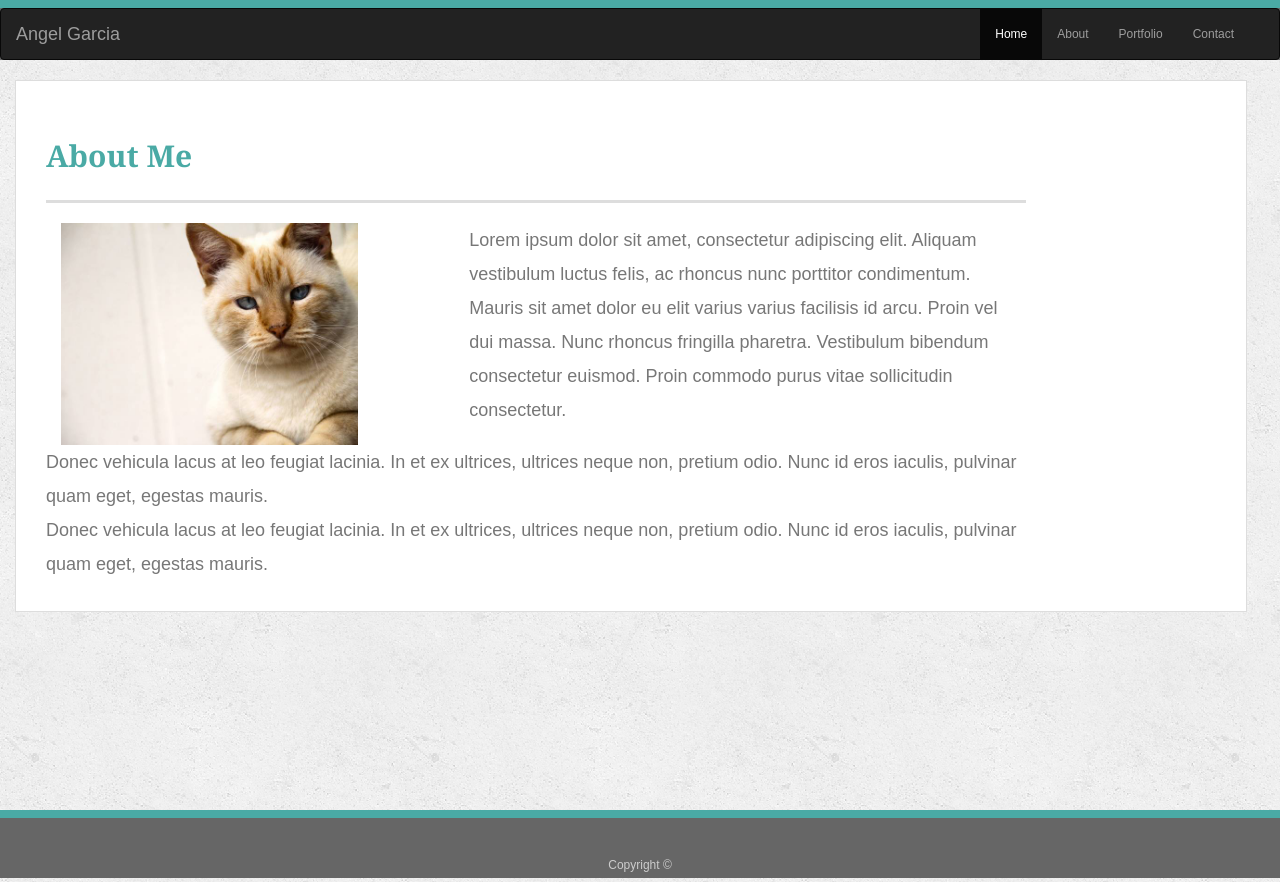
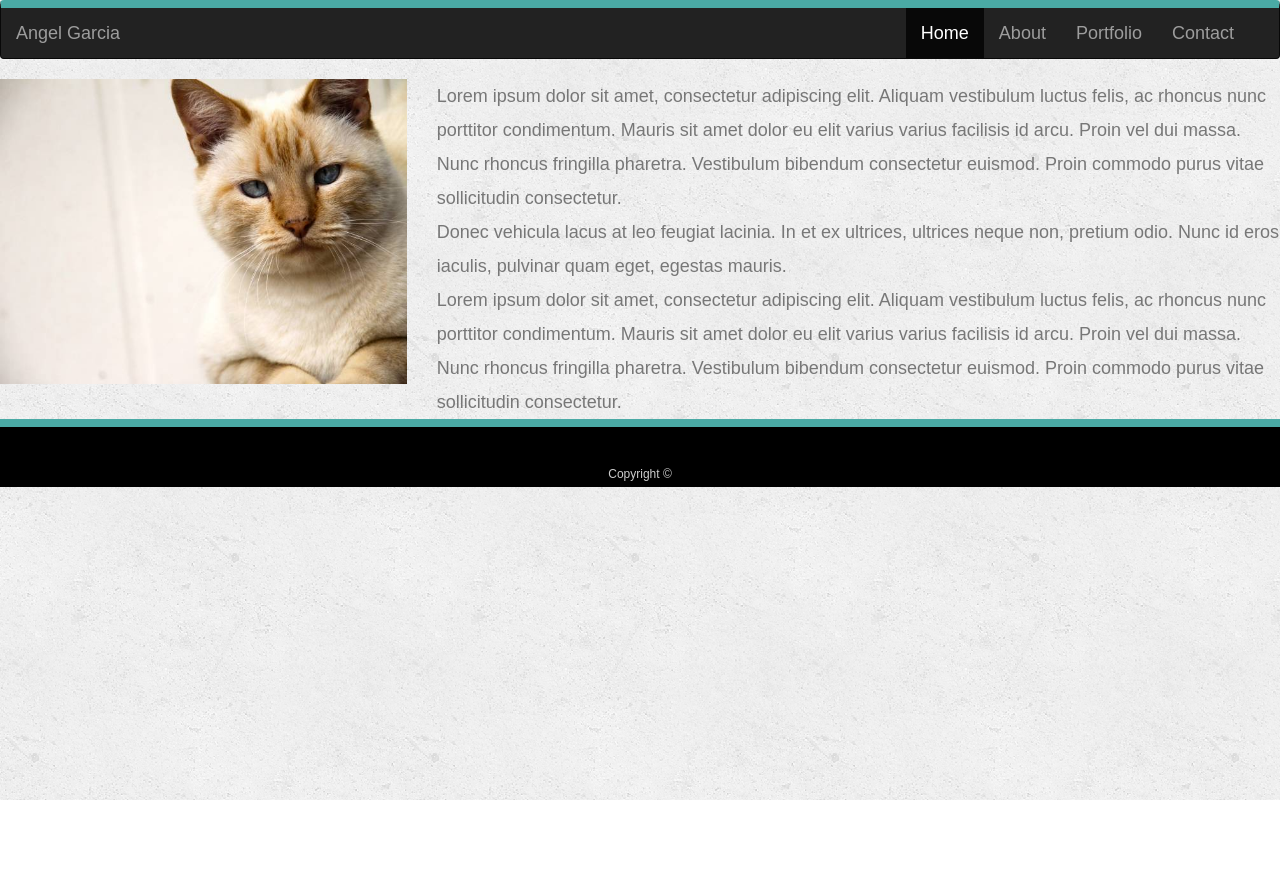
Before and after one commit to agarcia261/Bootstrap-Portfolio, a plain HTML site: page index.html in a window 1280 px wide. After the commit the page ends 800 px from the top, so only its background shows below. Drawn offline with nearby package versions, Linux system fonts and the light colour scheme.

Commit message:
final version

```diff
--- a/assets/css/style.css
+++ b/assets/css/style.css
@@ -81,6 +81,15 @@ h3 {
   background: #4aaaa5;
 }
 
+.border-top{
+  border-top: 8px solid #4aaaa5;
+
+}
+
+.image-body{
+  width:100%;
+}
+
 
 /* footer */
 
@@ -92,7 +101,7 @@ footer {
   color: #ffffff;
   color: #cccccc;
   text-align: center;
-  background: #666666;
+  background: black;
   border-top: 8px solid #4aaaa5;
   height: 50px;
 }
@@ -128,6 +137,7 @@ h3, h2 {
 }
 
 .main-section {
+  width:100%;
   float:left;
   padding: 30px;
   margin: auto;
--- a/index.html
+++ b/index.html
@@ -9,15 +9,12 @@
     <link rel="stylesheet" href="assets/css/style.css">
     <script src="https://ajax.googleapis.com/ajax/libs/jquery/3.3.1/jquery.min.js"></script>
     <script src="https://maxcdn.bootstrapcdn.com/bootstrap/3.3.7/js/bootstrap.min.js"></script>
-
 </head>
 
 <body>
-  <div class="full-content-wrapper">
-
-    <div class="section1">
-        <header class="masthead" id="main-header">
-          <nav class="navbar navbar-inverse">
+  <div class="row">
+    <div class="col-xs-12 col-sm-12 col-md-12 col-lg-12">
+        <nav class="navbar navbar-inverse border-top">
             <div class="container-fluid">
               <div class="navbar-header">
                 <button type="button" class="navbar-toggle" data-toggle="collapse" data-target="#myNavbar">
@@ -25,7 +22,7 @@
                   <span class="icon-bar"></span>
                   <span class="icon-bar"></span>
                 </button>
-                <a class="navbar-brand" href="#">Angel Garcia</a>
+                <a class="navbar-brand" href="index.html">Angel Garcia</a>
               </div>
               <div class="collapse navbar-collapse navbar-right" id="myNavbar">
                 <ul class="nav navbar-nav">
@@ -37,46 +34,40 @@
               </div>
             </div>
           </nav>
-          </header>
       </div>
   </div>
 
+  <div class="row">
+      <div class="col-xs-12 col-sm-8 col-md-6 col-lg-4">
+        <!--Body goes here-->
+        <img src="assets/images/cat.jpg" class="image-body" alt="Your Name">
 
-    <div class="section2">
-        <div id="main-container" class="container" id="main-content">
-          <section class="main-section">
-            <div class="container">
-              <div class="row  row-width">
-                <div class="col-12">
-                  <h1>About Me</h1>
+      </div>
+      <div class="col-xs-12 col-sm-4 col-md-6 col-lg-8">
+        <!--Body goes here-->
+        <p>Lorem ipsum dolor sit amet, consectetur adipiscing elit.
+          Aliquam vestibulum luctus felis, ac rhoncus nunc porttitor
+          condimentum. Mauris sit amet dolor eu elit varius varius facilisis id arcu.
+          Proin vel dui massa. Nunc rhoncus fringilla pharetra. Vestibulum bibendum
+          consectetur euismod. Proin commodo purus vitae sollicitudin consectetur.</p>
+      </div>
+      <div class="col-xs-12 col-sm-8 col-md-6 col-lg-8">
+        <!--Body goes here-->
+        <p>Donec vehicula lacus at leo feugiat lacinia. In et ex ultrices,
+          ultrices neque non, pretium odio. Nunc id eros iaculis, pulvinar
+          quam eget, egestas mauris.</p>
+      </div>
+      <div class="col-xs-12 col-sm-8 col-md-6 col-lg-8">
+          <!--Body goes here-->
+          <p>Lorem ipsum dolor sit amet, consectetur adipiscing elit.
+            Aliquam vestibulum luctus felis, ac rhoncus nunc porttitor
+            condimentum. Mauris sit amet dolor eu elit varius varius facilisis id arcu.
+            Proin vel dui massa. Nunc rhoncus fringilla pharetra. Vestibulum bibendum
+            consectetur euismod. Proin commodo purus vitae sollicitudin consectetur.</p>
         </div>
   </div>
-              <div class="row row-width">
-                <img src="assets/images/cat.jpg" class="col-12 col-sm-12 col-md-3 col-lg-4 align-self-start" alt="Your Name">
-                <div class="col-12 col-sm-12 col-md-1">
-                </div>
-
-                <div class="col-12 col-sm-12 col-md-8 col-lg-7">
-                  <p>Lorem ipsum dolor sit amet, consectetur adipiscing elit. Aliquam vestibulum luctus felis, ac rhoncus nunc porttitor condimentum. Mauris sit amet dolor eu elit varius varius facilisis id arcu. Proin vel dui massa. Nunc rhoncus fringilla pharetra. Vestibulum bibendum consectetur euismod. Proin commodo purus vitae sollicitudin consectetur.</p>
-                </div>
-              </div>
-              <div class="row row-width">
-                <div class="col-12">
-                  <p>Donec vehicula lacus at leo feugiat lacinia. In et ex ultrices, ultrices neque non, pretium odio. Nunc id eros iaculis, pulvinar quam eget, egestas mauris.</p>
-                </div>
-              </div>
-              <div class="row row-width">
-                <div class="col-12">
-                  <p>Donec vehicula lacus at leo feugiat lacinia. In et ex ultrices, ultrices neque non, pretium odio. Nunc id eros iaculis, pulvinar quam eget, egestas mauris.</p>
-                </div>
-              </div>
-            </div>
-          </section>
-
-      </div>
-    </div>
-
-    <div class="section3">
+  <div class="row">
+      <div class="col-xs-12 col-sm-12 col-md-12 col-lg-12">
           <footer>
               <div class="container">
                 Copyright &copy;
@@ -85,5 +76,3 @@
       </div>
   </div>
 </body>
-
-</html>
```
Also changed, not shown: contact.html (+18 -6 lines), portfolio.html (+13 -4 lines), 2 other files. Lines whose indentation alone changed are shown as unchanged.
